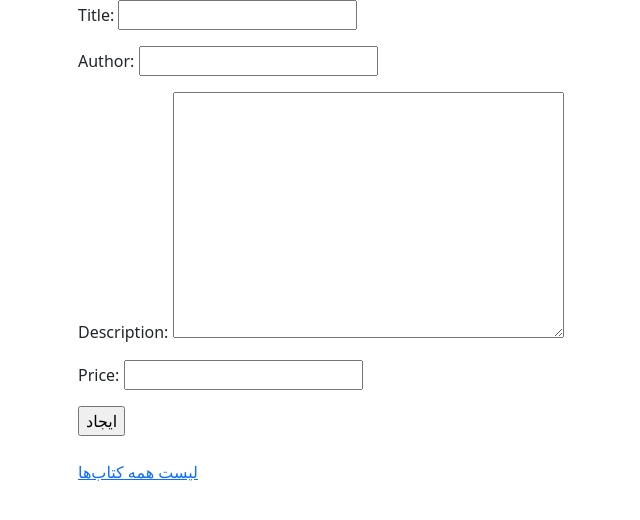
After one commit to hadiMh/django_course_bookstore_project, a Django app: page /books/new/ in a window 1280 px wide. The commit adds this page. Shown: the top 520 px of the page, without its empty margins (4-644 px from the left). Run offline with Django 4.2, Linux system fonts and the light colour scheme.

Commit message:
add BookCreateView

```diff
--- /dev/null
+++ b/books/templates/books/book_create.html
@@ -0,0 +1,13 @@
+{% extends '_base.html' %}
+
+{% block page_title %}ایجاد کتاب جدید{% endblock %}
+
+{% block content %}
+    <form action="" method="post">
+        {% csrf_token %}
+        {{ form.as_p }}
+        <input type="submit" value="ایجاد">
+    </form>
+    <br>
+    <a href="{% url 'book_list' %}">لیست همه کتاب‌ها</a>
+{% endblock %}
--- a/books/templates/books/book_list.html
+++ b/books/templates/books/book_list.html
@@ -8,4 +8,5 @@
         <p>{{ book.description }}</p>
         <br>
     {% endfor %}
+    <a href="{% url 'book_create' %}">اضافه کردن کتاب جدید</a>
 {% endblock %}
--- a/books/urls.py
+++ b/books/urls.py
@@ -1,8 +1,9 @@
 from django.urls import path
 
-from .views import BookListView, BookDetailView
+from .views import BookListView, BookDetailView, BookCreateView
 
 urlpatterns = [
     path('', BookListView.as_view(), name='book_list'),
     path('<int:pk>/', BookDetailView.as_view(), name='book_detail'),
+    path('new/', BookCreateView.as_view(), name='book_create'),
 ]
--- a/books/views.py
+++ b/books/views.py
@@ -11,3 +11,9 @@ class BookListView(generic.ListView):
 class BookDetailView(generic.DetailView):
     model = Book
     template_name = 'books/book_detail.html'
+
+
+class BookCreateView(generic.CreateView):
+    model = Book
+    fields = ['title', 'author', 'description', 'price']
+    template_name = 'books/book_create.html'
```
Also changed, not shown: db.sqlite3.
